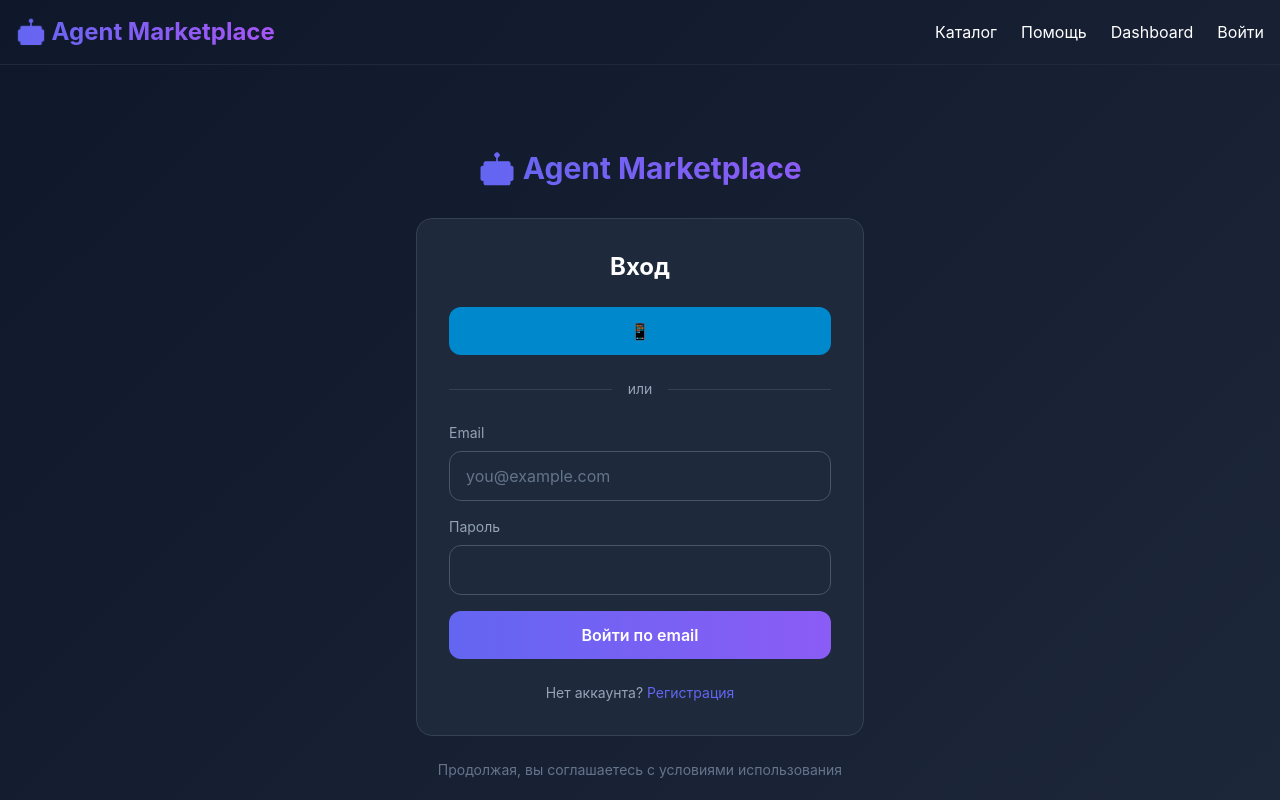
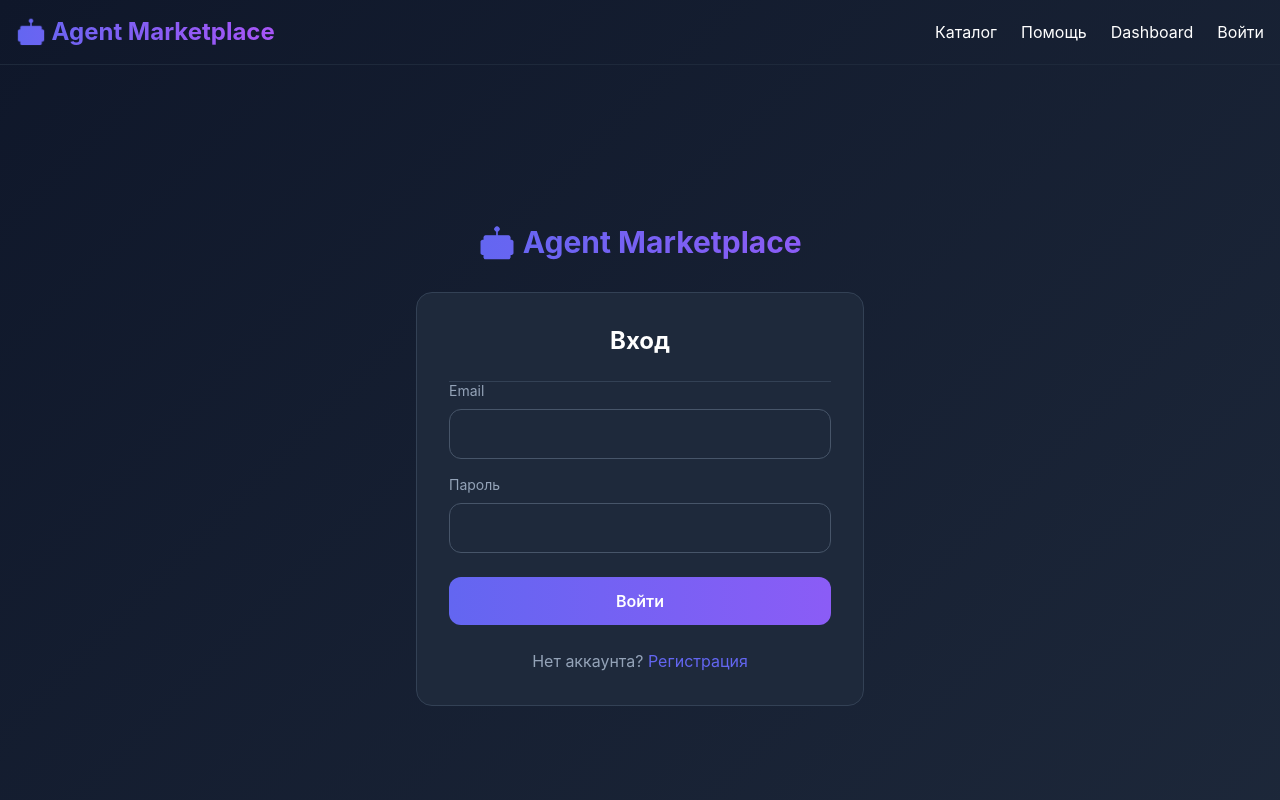
Before and after one commit to Pugg213/Claw-marketplace, a Next.js app: page /login in a window 1280 px wide. Shown: the top 800 px of the page. Built offline with nearby package versions, Linux system fonts and the light colour scheme.

Commit message:
Clean login page

```diff
--- a/app/login/page.tsx
+++ b/app/login/page.tsx
@@ -2,29 +2,36 @@
 
 import { useState } from 'react'
 import Link from 'next/link'
-import { apiFetch } from '@/lib/api-client'
+import { useRouter } from 'next/navigation'
 import { useAuth } from '@/app/components/AuthProvider'
 
 export default function LoginPage() {
   const [email, setEmail] = useState('')
   const [password, setPassword] = useState('')
+  const [error, setError] = useState('')
   const [loading, setLoading] = useState(false)
-
   const { login } = useAuth()
+  const router = useRouter()
 
   const handleLogin = async (e: React.FormEvent) => {
     e.preventDefault()
+    setError('')
     setLoading(true)
+
     try {
-      const r = await apiFetch<any>('/api/auth/login', {
+      const res = await fetch('/api/auth/login', {
         method: 'POST',
         headers: { 'Content-Type': 'application/json' },
-        body: JSON.stringify({ email, password })
+        body: JSON.stringify({ email, password }),
       })
-      login(r.token, r.user)
-      window.location.href = '/dashboard'
+      const data = await res.json()
+
+      if (!res.ok) throw new Error(data.error?.message || 'Login failed')
+
+      login(data.token, data.user)
+      router.push('/account')
     } catch (err: any) {
-      alert(err.message)
+      setError(err.message)
     } finally {
       setLoading(false)
     }
@@ -42,16 +49,9 @@ export default function LoginPage() {
         <div className="bg-surface rounded-2xl border border-slate-700 p-8">
           <h1 className="text-2xl font-bold text-center mb-6">Вход</h1>
 
-          <button className="w-full py-3 bg-[#0088cc] rounded-xl font-semibold mb-4 hover:opacity-90 transition flex items-center justify-center gap-2">
-            <span>📱</span>
-          </button>
-
           <div className="relative my-6">
             <div className="absolute inset-0 flex items-center">
               <div className="w-full border-t border-slate-700"></div>
-            </div>
-            <div className="relative flex justify-center text-sm">
-              <span className="px-4 bg-surface text-slate-400">или</span>
             </div>
           </div>
 
@@ -61,40 +61,38 @@ export default function LoginPage() {
               <input
                 type="email"
                 value={email}
-                onChange={(e) => setEmail(e.target.value)}
-                placeholder="you@example.com"
+                onChange={e => setEmail(e.target.value)}
                 className="w-full bg-slate-800 border border-slate-600 rounded-xl px-4 py-3 text-white placeholder-slate-500 focus:border-primary focus:outline-none"
                 required
               />
             </div>
-            <div className="mb-4">
+
+            <div className="mb-6">
               <label className="block text-sm text-slate-400 mb-2">Пароль</label>
               <input
                 type="password"
                 value={password}
-                onChange={(e) => setPassword(e.target.value)}
+                onChange={e => setPassword(e.target.value)}
                 className="w-full bg-slate-800 border border-slate-600 rounded-xl px-4 py-3 text-white placeholder-slate-500 focus:border-primary focus:outline-none"
                 required
               />
             </div>
+
+            {error && <div className="text-red-400 text-sm mb-4">{error}</div>}
 
             <button
               type="submit"
               disabled={loading}
               className="w-full py-3 bg-gradient-to-r from-primary to-secondary rounded-xl font-semibold hover:opacity-90 transition disabled:opacity-50"
             >
-              {loading ? 'Отправка...' : 'Войти по email'}
+              {loading ? 'Вход...' : 'Войти'}
             </button>
           </form>
 
-          <p className="text-center text-slate-400 text-sm mt-6">
-            Нет аккаунта? <Link href="/register" className="text-primary hover:underline">Регистрация</Link>
-          </p>
+          <div className="mt-6 text-center text-slate-400">
+            Нет аккаунта? <Link href="/register" className="text-primary">Регистрация</Link>
+          </div>
         </div>
-
-        <p className="text-center text-slate-500 text-sm mt-6">
-          Продолжая, вы соглашаетесь с условиями использования
-        </p>
       </div>
     </div>
   )
```
